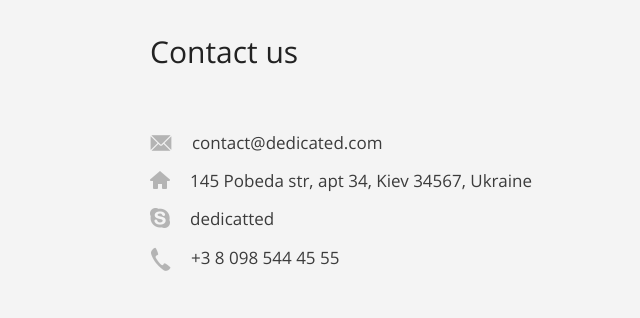
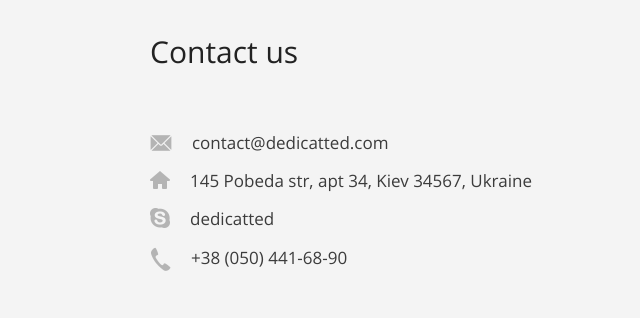
Before and after one commit to dedicatted/dedicatted.github.io, a website: page app/index.html in a window 1280 px wide. Shown: the part 3440-3758 px from the top of the page, 0-640 px from the left. Drawn offline with nearby package versions, Linux system fonts and the light colour scheme; files that its build step writes are made by us from their sources.

Commit message:
index.html text

```diff
--- a/app/index.html
+++ b/app/index.html
@@ -273,7 +273,7 @@
 				<div class="section-title">Contact us</div>
 				<ul class="left-list">
 					<li>
-						<div class="icon"><img src="img/mail-icon.png"></div><span>contact@dedicated.com</span>
+						<div class="icon"><img src="img/mail-icon.png"></div><span>contact@dedicatted.com</span>
 					</li>
 					<li>
 						<div class="icon"><img src="img/home-icon.png"></div><span>145 Pobeda str, apt 34, Kiev 34567, Ukraine</span>
@@ -282,7 +282,7 @@
 						<div class="icon"><img src="img/skype-icon.png"></div><span>dedicatted</span>
 					</li>
 					<li>
-						<div class="icon"><img src="img/tel-icon.png"></div><span>+3 8 098 544 45 55</span>
+						<div class="icon"><img src="img/tel-icon.png"></div><span>+38 (050) 441-68-90</span>
 					</li>
 				</ul>
 
```
Also changed, not shown: index.html (+3 -3 lines).
